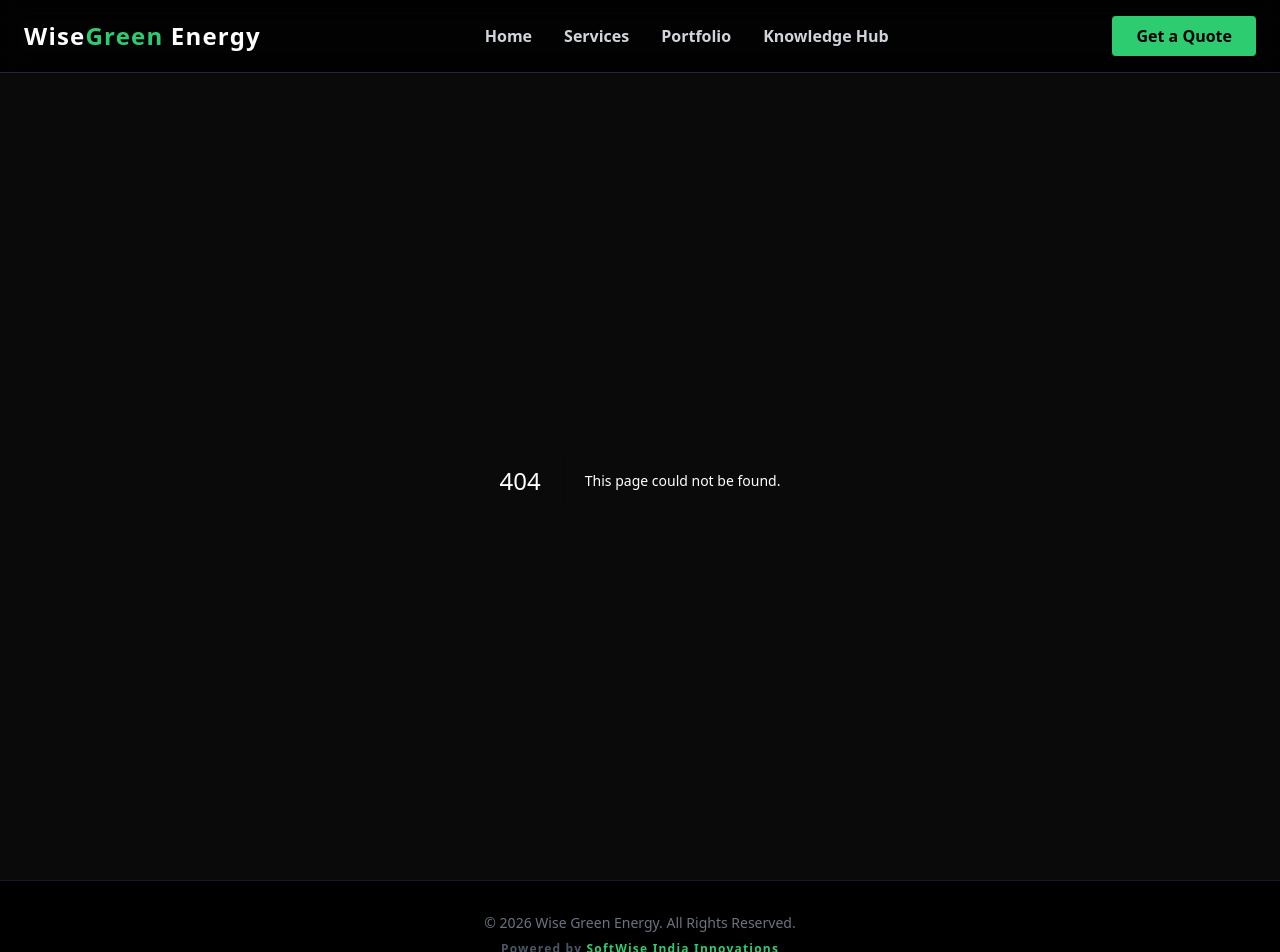
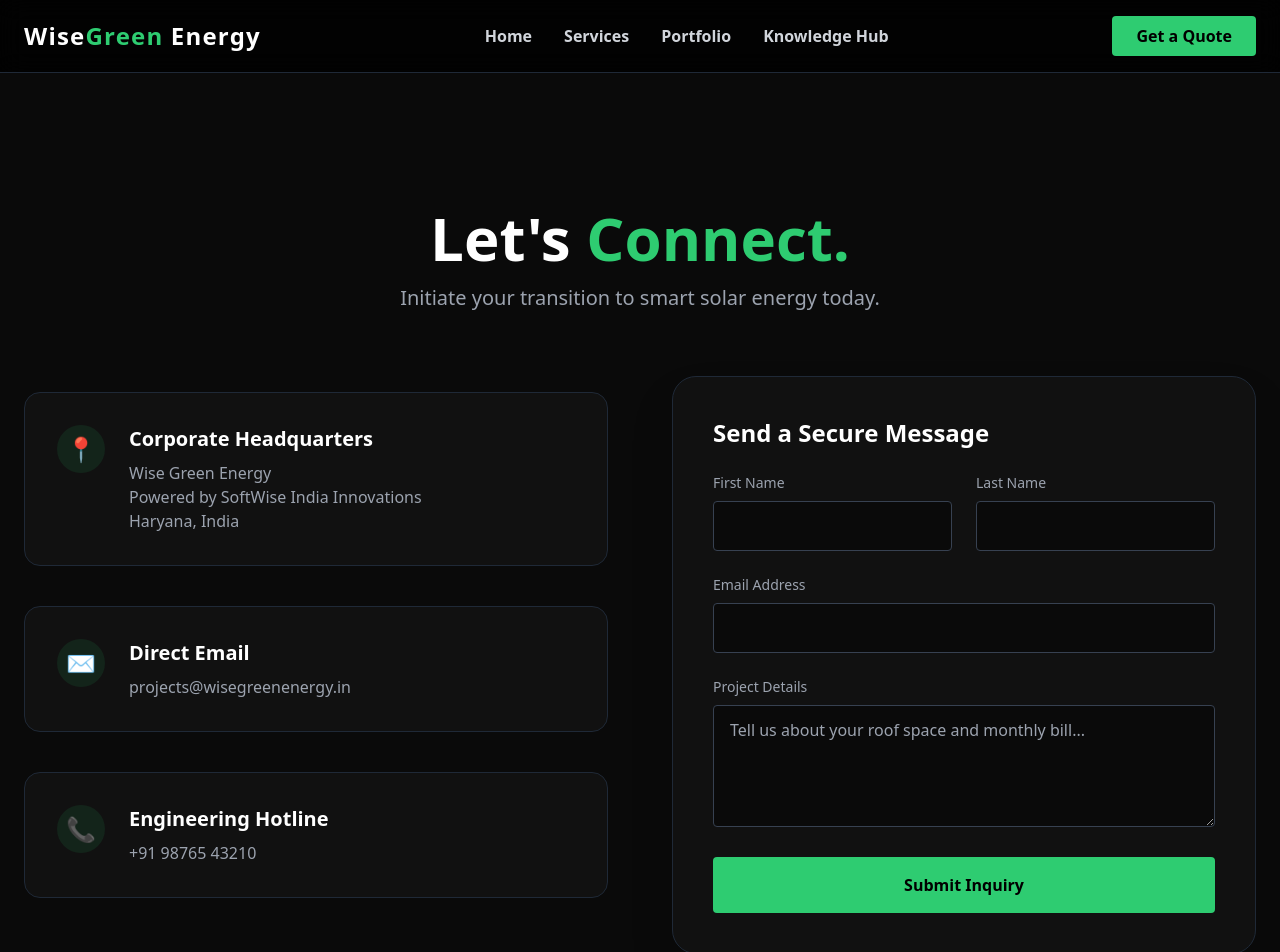
Before and after one commit to SoftwiseIndia/wise-green-energy, a Next.js app: page /contact in a window 1280 px wide. Before the commit this address had no page. Shown: the top 952 px of the page. Built offline with nearby package versions, Linux system fonts and the light colour scheme.

Commit message:
Create page.tsx

```diff
--- /dev/null
+++ b/app/contact/page.tsx
@@ -0,0 +1,85 @@
+"use client";
+
+import { useState } from "react";
+import Link from "next/link";
+
+export default function ContactPage() {
+  const [status, setStatus] = useState("");
+
+  const handleSubmit = (e: React.FormEvent) => {
+    e.preventDefault();
+    setStatus("Your inquiry has been securely routed to our engineering team.");
+    // Hum yahan wahi api.php wala logic bhi laga sakte hain aage chal kar
+  };
+
+  return (
+    <main className="min-h-screen bg-[#0a0a0a] pb-20 pt-32">
+      <div className="max-w-7xl mx-auto px-6">
+        <div className="text-center mb-16">
+          <h1 className="text-5xl md:text-6xl font-extrabold text-white mb-4">
+            Let's <span className="text-[#2ecc71]">Connect.</span>
+          </h1>
+          <p className="text-xl text-gray-400">Initiate your transition to smart solar energy today.</p>
+        </div>
+
+        <div className="grid md:grid-cols-2 gap-16">
+          {/* Contact Details */}
+          <div className="space-y-10 mt-4">
+            <div className="bg-[#111] p-8 rounded-2xl border border-gray-800 flex items-start gap-6 hover:border-[#2ecc71]/50 transition-all">
+              <div className="w-12 h-12 bg-[#2ecc71]/10 rounded-full flex items-center justify-center text-[#2ecc71] text-2xl shrink-0">📍</div>
+              <div>
+                <h3 className="text-white text-xl font-bold mb-2">Corporate Headquarters</h3>
+                <p className="text-gray-400">Wise Green Energy<br/>Powered by SoftWise India Innovations<br/>Haryana, India</p>
+              </div>
+            </div>
+
+            <div className="bg-[#111] p-8 rounded-2xl border border-gray-800 flex items-start gap-6 hover:border-[#2ecc71]/50 transition-all">
+              <div className="w-12 h-12 bg-[#2ecc71]/10 rounded-full flex items-center justify-center text-[#2ecc71] text-2xl shrink-0">✉️</div>
+              <div>
+                <h3 className="text-white text-xl font-bold mb-2">Direct Email</h3>
+                <p className="text-gray-400">projects@wisegreenenergy.in</p>
+              </div>
+            </div>
+
+            <div className="bg-[#111] p-8 rounded-2xl border border-gray-800 flex items-start gap-6 hover:border-[#2ecc71]/50 transition-all">
+              <div className="w-12 h-12 bg-[#2ecc71]/10 rounded-full flex items-center justify-center text-[#2ecc71] text-2xl shrink-0">📞</div>
+              <div>
+                <h3 className="text-white text-xl font-bold mb-2">Engineering Hotline</h3>
+                <p className="text-gray-400">+91 98765 43210</p>
+              </div>
+            </div>
+          </div>
+
+          {/* Secure Query Form */}
+          <div className="bg-[#111] p-10 rounded-3xl border border-gray-800 shadow-2xl">
+            <h3 className="text-2xl font-bold text-white mb-6">Send a Secure Message</h3>
+            <form onSubmit={handleSubmit} className="space-y-6">
+              <div className="grid grid-cols-2 gap-6">
+                <div>
+                  <label className="block text-sm font-medium text-gray-400 mb-2">First Name</label>
+                  <input required type="text" className="w-full bg-[#0a0a0a] border border-gray-700 rounded px-4 py-3 text-white focus:outline-none focus:border-[#2ecc71]" />
+                </div>
+                <div>
+                  <label className="block text-sm font-medium text-gray-400 mb-2">Last Name</label>
+                  <input required type="text" className="w-full bg-[#0a0a0a] border border-gray-700 rounded px-4 py-3 text-white focus:outline-none focus:border-[#2ecc71]" />
+                </div>
+              </div>
+              <div>
+                <label className="block text-sm font-medium text-gray-400 mb-2">Email Address</label>
+                <input required type="email" className="w-full bg-[#0a0a0a] border border-gray-700 rounded px-4 py-3 text-white focus:outline-none focus:border-[#2ecc71]" />
+              </div>
+              <div>
+                <label className="block text-sm font-medium text-gray-400 mb-2">Project Details</label>
+                <textarea required rows={4} className="w-full bg-[#0a0a0a] border border-gray-700 rounded px-4 py-3 text-white focus:outline-none focus:border-[#2ecc71]" placeholder="Tell us about your roof space and monthly bill..."></textarea>
+              </div>
+              <button type="submit" className="w-full bg-[#2ecc71] hover:bg-[#27ae60] text-black font-bold py-4 rounded transition-all">
+                Submit Inquiry
+              </button>
+              {status && <p className="text-center mt-4 text-[#2ecc71] font-semibold">{status}</p>}
+            </form>
+          </div>
+        </div>
+      </div>
+    </main>
+  );
+}
```
